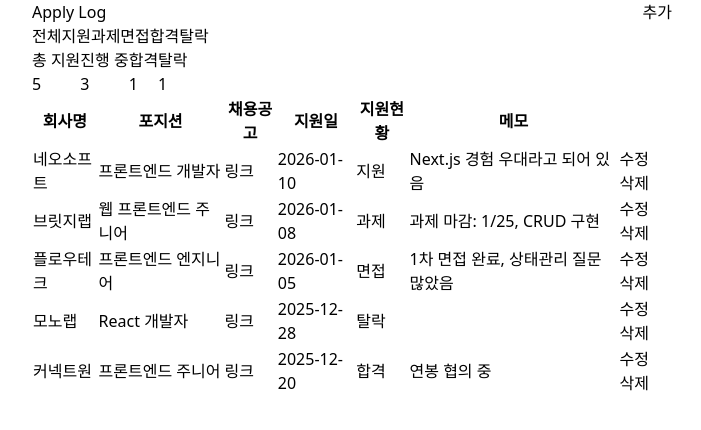
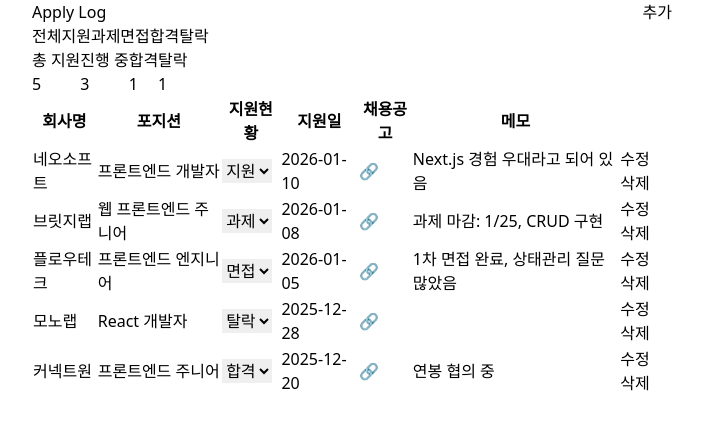
Before and after one commit to 938938/apply-log, a Next.js app: page / in a window 1280 px wide. Shown: the top 430 px of the page, without its empty margins (288-989 px from the left). Built offline with nearby package versions, Linux system fonts and the light colour scheme.

Commit message:
[FEAT] 지원현황 컴포넌트화 및 수정 구현

```diff
--- a/src/app/page.tsx
+++ b/src/app/page.tsx
@@ -1,6 +1,7 @@
 'use client';
 
 import AddModal from '@/components/AddModal';
+import StatusSelect from '@/components/StatusSelect';
 import { Application } from '@/model/type';
 import { useState } from 'react';
 
@@ -54,6 +55,20 @@
 export default function Home() {
   const [open, setOpen] = useState<boolean>(false);
   const [data, setData] = useState<Application[]>(mockApplications);
+  const onStatusChangeHandler = (
+    e: React.ChangeEvent<HTMLSelectElement>,
+    id?: string,
+  ) => {
+    if (!id) return;
+
+    const nextStatus = e.target.value as Application['status'];
+
+    setData((prev) =>
+      prev.map((item) =>
+        item.id === id ? { ...item, status: nextStatus } : item,
+      ),
+    );
+  };
   return (
     <div className='w-1/2 min-w-96'>
       <div className='flex justify-between'>
@@ -98,9 +113,9 @@
             <tr>
               <th>회사명</th>
               <th>포지션</th>
+              <th>지원현황</th>
+              <th>지원일</th>
               <th>채용공고</th>
-              <th>지원일</th>
-              <th>지원현황</th>
               <th>메모</th>
               <th></th>
             </tr>
@@ -111,12 +126,17 @@
                 <td>{ele.companyName}</td>
                 <td>{ele.position}</td>
                 <td>
+                  <StatusSelect
+                    onChangeHandler={onStatusChangeHandler}
+                    defaultValue={ele.status}
+                  />
+                </td>
+                <td>{ele.appliedAt}</td>
+                <td>
                   <a href={ele.jobPostUrl} target='_blank'>
-                    링크
+                    🔗
                   </a>
                 </td>
-                <td>{ele.appliedAt}</td>
-                <td>{ele.status}</td>
                 <td>{ele.memo}</td>
                 <td>
                   <button>수정</button>
--- a/src/components/AddModal.tsx
+++ b/src/components/AddModal.tsx
@@ -2,6 +2,7 @@
 
 import { Application } from '@/model/type';
 import { useState } from 'react';
+import StatusSelect from './StatusSelect';
 
 const AddModal = ({
   setOpen,
@@ -64,13 +65,10 @@
 
           <div>
             <label>지원상태</label>
-            <select name='status' onChange={onChangeHandler}>
-              <option value='지원'>지원</option>
-              <option value='과제'>과제</option>
-              <option value='면접'>면접</option>
-              <option value='합격'>합격</option>
-              <option value='탈락'>탈락</option>
-            </select>
+            <StatusSelect
+              onChangeHandler={onChangeHandler}
+              defaultValue='지원'
+            />
           </div>
 
           <div>
--- /dev/null
+++ b/src/components/StatusSelect.tsx
@@ -0,0 +1,28 @@
+import React from 'react';
+
+const StatusSelect = ({
+  onChangeHandler,
+  defaultValue,
+}: {
+  onChangeHandler: (
+    e: React.ChangeEvent<HTMLSelectElement>,
+    id?: string,
+  ) => void;
+  defaultValue: string;
+}) => {
+  return (
+    <select
+      defaultValue={defaultValue}
+      name='status'
+      onChange={onChangeHandler}
+    >
+      <option value='지원'>지원</option>
+      <option value='과제'>과제</option>
+      <option value='면접'>면접</option>
+      <option value='합격'>합격</option>
+      <option value='탈락'>탈락</option>
+    </select>
+  );
+};
+
+export default StatusSelect;
```
